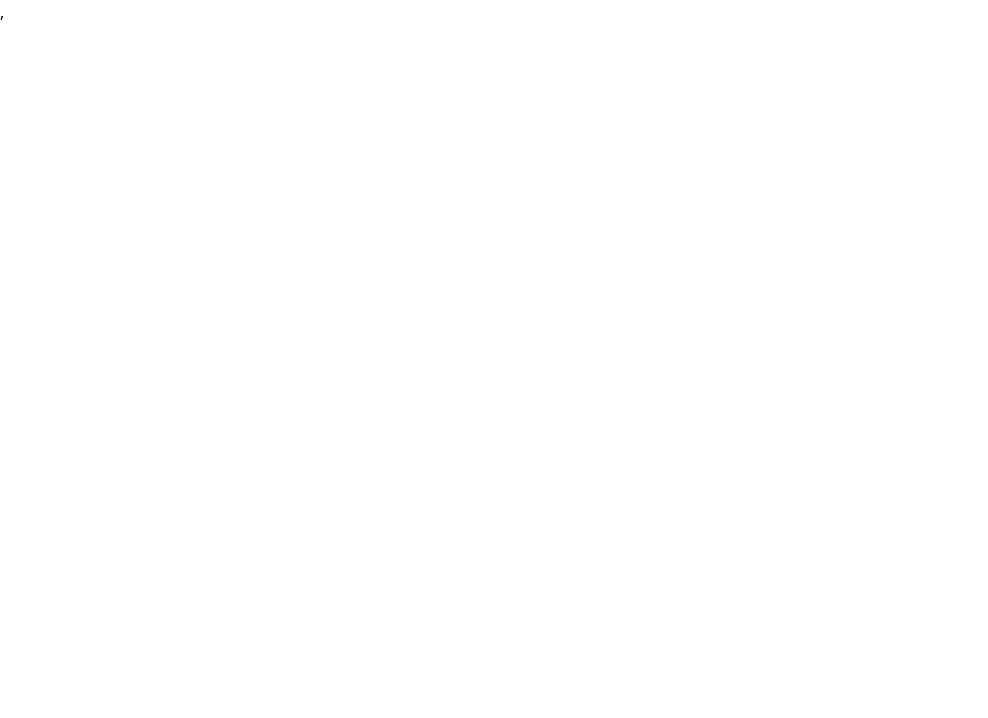
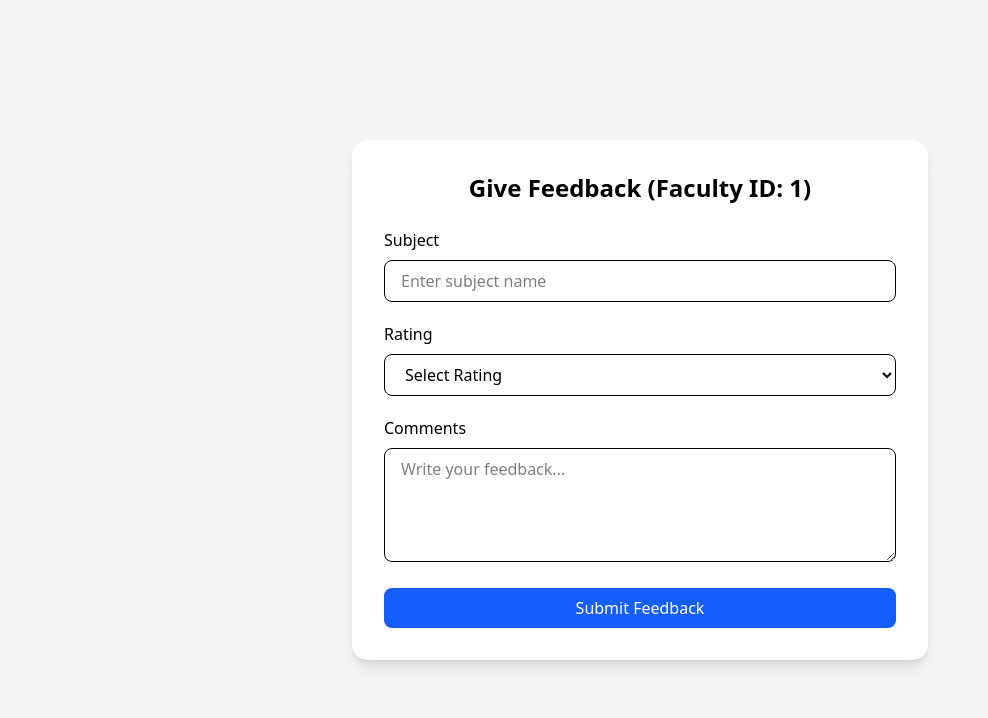
Before and after one commit to Gubbaladevika/faculty, a React (Vite) app in the folder frontend/: page /feedbackform/1 in a window 1280 px wide. Before the commit this address had no page. Shown: the top 718 px of the page, without its empty margins (0-988 px from the left). Built offline with nearby package versions, Linux system fonts and the light colour scheme.

Commit message:
added pages

```diff
--- a/frontend/src/App.jsx
+++ b/frontend/src/App.jsx
@@ -1,6 +1,8 @@
 import { Routes, Route } from "react-router-dom";
 import Login from "./pages/Login";
 import Dashboard from "./pages/Dashboard";
+import FacultyList from "./pages/FacultyList";
+import FeedbackForm from "./pages/FeedbackForm";
 
 function App() {
   return (
@@ -8,6 +10,8 @@ function App() {
       <Routes>
         <Route path="/" element={<Login />} />
         <Route path="/dashboard" element={<Dashboard />} />
+        <Route path="/faculty-list" element={<FacultyList />} />
+        <Route path="/feedbackform/:id" element={<FeedbackForm />} />
       </Routes>
 
   );
--- a/frontend/src/pages/Dashboard.jsx
+++ b/frontend/src/pages/Dashboard.jsx
@@ -14,7 +14,7 @@ const Dashboard = () => {
 
         {/* View Faculty */}
         <div
-          onClick={() => navigate("/faculty")}
+          onClick={() => navigate("/faculty-list")}
           className="bg-white shadow-lg rounded-xl p-6 text-center cursor-pointer hover:shadow-xl transition"
         >
           <h2 className="text-xl font-semibold mb-2">View Faculty</h2>
@@ -25,7 +25,7 @@ const Dashboard = () => {
 
         {/* Give Feedback */}
         <div
-          onClick={() => navigate("/feedback")}
+          onClick={() => navigate("/feedbackform")}
           className="bg-white shadow-lg rounded-xl p-6 text-center cursor-pointer hover:shadow-xl transition"
         >
           <h2 className="text-xl font-semibold mb-2">Give Feedback</h2>
--- a/frontend/src/pages/FacultyList.jsx
+++ b/frontend/src/pages/FacultyList.jsx
@@ -0,0 +1,41 @@
+import { useNavigate } from "react-router-dom";
+
+const FacultyList = () => {
+  const navigate = useNavigate();
+
+  // Temporary dummy data
+  const faculty = [
+    { id: 1, name: "Dr. Rao", subject: "DBMS" },
+    { id: 2, name: "Ms. Priya", subject: "Java" },
+    { id: 3, name: "Mr. Kumar", subject: "Python" },
+  ];
+
+  return (
+    <div className="min-h-screen bg-gray-100 p-8">
+      <h1 className="text-2xl font-bold mb-6">Faculty List</h1>
+
+      <div className="space-y-4">
+        {faculty.map((item) => (
+          <div
+            key={item.id}
+            className="bg-white p-5 rounded-lg shadow flex justify-between items-center"
+          >
+            <div>
+              <h2 className="text-lg font-semibold">{item.name}</h2>
+              <p className="text-gray-600">{item.subject}</p>
+            </div>
+
+            <button
+              onClick={() => navigate("/feedbackform")}
+              className="bg-blue-600 text-white px-4 py-2 rounded hover:bg-blue-700"
+            >
+              Give Feedback
+            </button>
+          </div>
+        ))}
+      </div>
+    </div>
+  );
+};
+
+export default FacultyList;
--- a/frontend/src/pages/FeedbackForm.jsx
+++ b/frontend/src/pages/FeedbackForm.jsx
@@ -0,0 +1,103 @@
+import React, { useState } from "react";
+import { useParams } from "react-router-dom";
+
+const FeedbackForm = () => {
+  const { id } = useParams(); // faculty id from URL
+
+  const [formData, setFormData] = useState({
+    subject: "",
+    rating: "",
+    comments: "",
+  });
+
+  const handleChange = (e) => {
+    setFormData({
+      ...formData,
+      [e.target.name]: e.target.value,
+    });
+  };
+
+  const handleSubmit = (e) => {
+    e.preventDefault();
+    console.log("Submitted Feedback:", {
+      facultyId: id,
+      ...formData,
+    });
+
+    alert("Feedback Submitted Successfully!");
+
+    // later we connect backend here
+  };
+
+  return (
+    <div className="min-h-screen bg-gray-100 flex items-center justify-center p-6">
+      <div className="bg-white shadow-lg rounded-2xl w-full max-w-xl p-8">
+
+        <h2 className="text-2xl font-bold text-center mb-6">
+          Give Feedback (Faculty ID: {id})
+        </h2>
+
+        <form onSubmit={handleSubmit} className="space-y-5">
+
+          {/* Subject */}
+          <div>
+            <label className="block mb-2 font-medium">Subject</label>
+            <input
+              type="text"
+              name="subject"
+              value={formData.subject}
+              onChange={handleChange}
+              required
+              className="w-full border rounded-lg px-4 py-2 focus:outline-none focus:ring-2 focus:ring-blue-400"
+              placeholder="Enter subject name"
+            />
+          </div>
+
+          {/* Rating */}
+          <div>
+            <label className="block mb-2 font-medium">Rating</label>
+            <select
+              name="rating"
+              value={formData.rating}
+              onChange={handleChange}
+              required
+              className="w-full border rounded-lg px-4 py-2 focus:outline-none focus:ring-2 focus:ring-blue-400"
+            >
+              <option value="">Select Rating</option>
+              <option value="1">1 - Poor</option>
+              <option value="2">2 - Average</option>
+              <option value="3">3 - Good</option>
+              <option value="4">4 - Very Good</option>
+              <option value="5">5 - Excellent</option>
+            </select>
+          </div>
+
+          {/* Comments */}
+          <div>
+            <label className="block mb-2 font-medium">Comments</label>
+            <textarea
+              name="comments"
+              value={formData.comments}
+              onChange={handleChange}
+              required
+              rows="4"
+              className="w-full border rounded-lg px-4 py-2 focus:outline-none focus:ring-2 focus:ring-blue-400"
+              placeholder="Write your feedback..."
+            ></textarea>
+          </div>
+
+          {/* Submit Button */}
+          <button
+            type="submit"
+            className="w-full bg-blue-600 text-white py-2 rounded-lg hover:bg-blue-700 transition duration-300"
+          >
+            Submit Feedback
+          </button>
+
+        </form>
+      </div>
+    </div>
+  );
+};
+
+export default FeedbackForm;
```
